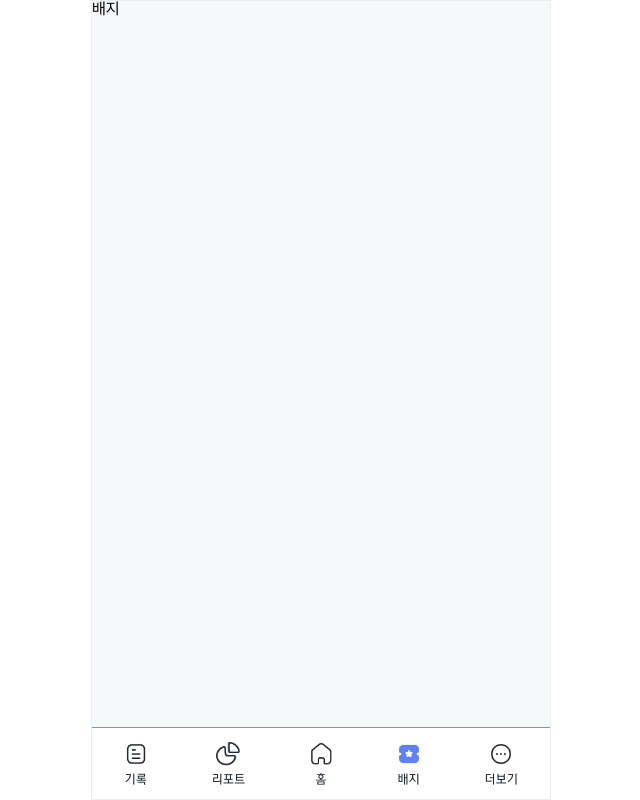
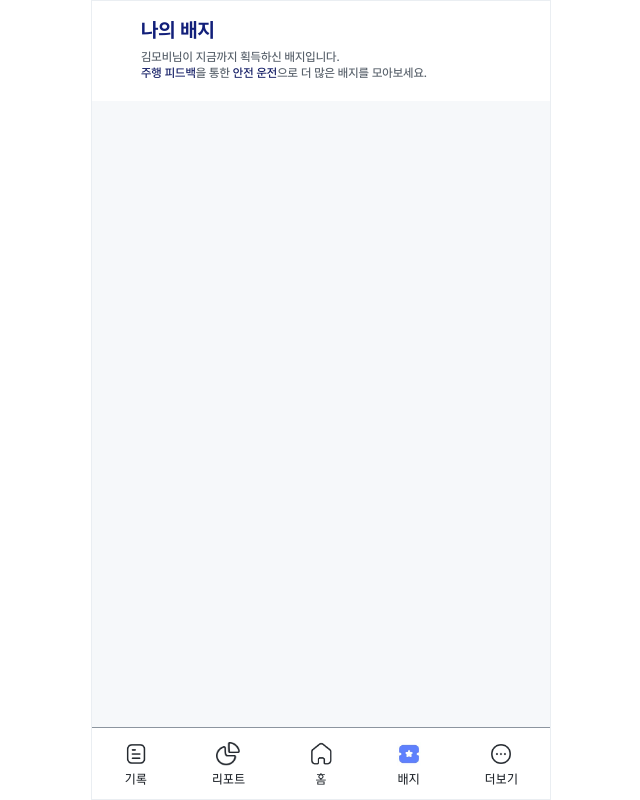
Before and after one commit to SSU-CAR/SSU-CAR-FE, a React (Vite) app: page /badge in a window 1280 px wide. Shown: the whole page, without its empty margins (319-959 px from the left). Built offline with nearby package versions, Linux system fonts and the light colour scheme.

Commit message:
feat: 배지 페이지 Header

```diff
--- /dev/null
+++ b/src/components/Badge/index.tsx
@@ -0,0 +1,37 @@
+import styled from "styled-components";
+import { PageHeader } from "@components/common/PageHeader";
+
+export const Badge = () => {
+  return (
+    <BadgeContainer>
+      <PageHeader name="나의 배지" height="100px">
+        <SubHeader>
+          <div>김모비님이 지금까지 획득하신 배지입니다.</div>
+          <div>
+            <span>주행 피드백</span>을 통한 <span>안전 운전</span>으로 더 많은
+            배지를 모아보세요.
+          </div>
+        </SubHeader>
+      </PageHeader>
+    </BadgeContainer>
+  );
+};
+
+const BadgeContainer = styled.div`
+  position: relative;
+  height: 100%;
+`;
+
+const SubHeader = styled.div`
+  width: 360px;
+  margin-top: 7px;
+  color: ${({ theme }) => theme.colors.gray6};
+  font-weight: 500;
+  font-size: 12px;
+  span {
+    color: ${({ theme }) => theme.colors.blue900};
+  }
+  div {
+    margin: 4px 0;
+  }
+`;
--- a/src/pages/Badge/index.tsx
+++ b/src/pages/Badge/index.tsx
@@ -1,9 +1,10 @@
 import { Layout } from "@components/common/Layout";
+import { Badge } from "@components/Badge";
 
 export const BadgePage = () => {
   return (
     <Layout navbar>
-      <div>배지</div>
+      <Badge />
     </Layout>
   );
 };
```
